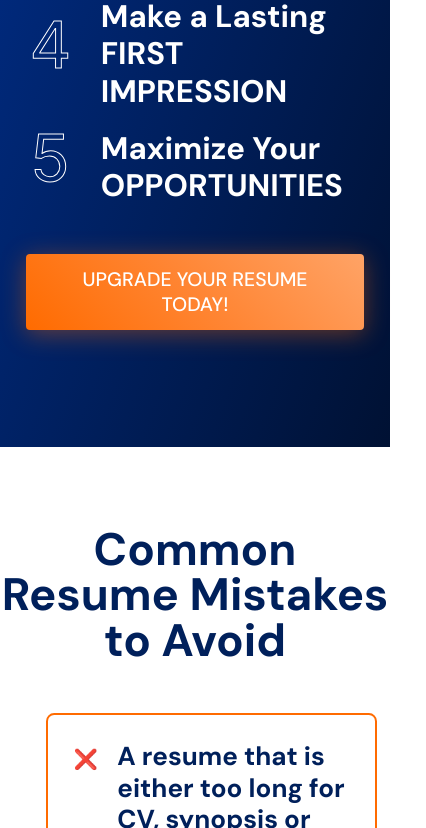
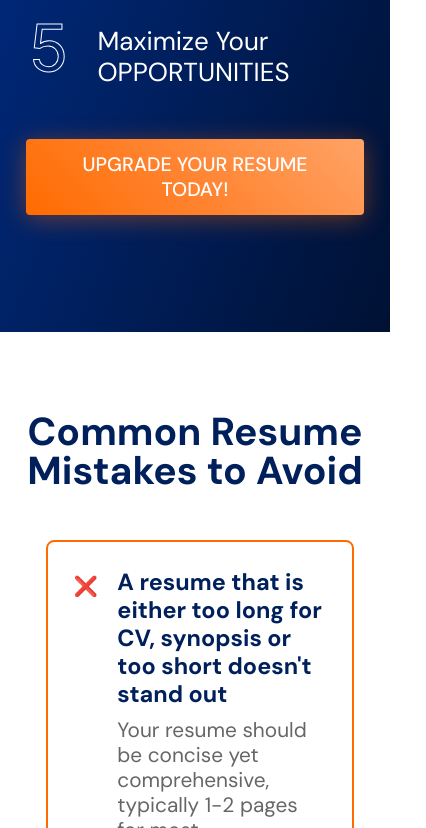
Before and after one commit to ElviinThomasEldho/MyBigBreak, a React (Vite) app: page / in a window 390 px wide. Shown: the part 1636-2464 px from the top of the page, 426 px wide, since content can reach past the window. Built offline with nearby package versions, Linux system fonts and the light colour scheme; a web font is replaced by a local one.

Commit message:
minor fix

```diff
--- a/src/styles.css
+++ b/src/styles.css
@@ -1338,7 +1338,7 @@ button {
   }
 
   .why-resume-container .serif {
-    font-size: 5rem;
+    font-size: 4rem;
     line-height: 1;
   }
 
@@ -1353,22 +1353,23 @@ button {
     display: flex;
     flex-direction: row;
     align-items: center;
-    justify-content: center;
+    justify-content: start;
     gap: var(--spacing-lg);
     text-align: center;
     padding: 0;
   }
 
   .reason-card .serif {
-    min-width: 3.75rem;
+    min-width: 3.5rem;
     margin-bottom: var(--spacing-md);
     font-size: 5rem;
   }
 
   .reason-card h3 {
-    font-size: 2.4rem;
+    font-size: 2rem;
     text-align: left;
     line-height: 1.2;
+    font-weight: normal;
   }
 
   .common-mistakes-container {
@@ -1376,17 +1377,17 @@ button {
   }
 
   .common-mistakes-title {
-    font-size: 3.5rem;
+    font-size: 3rem;
     line-height: 1;
   }
 
   .mistake-title {
-    font-size: 2rem;
+    font-size: 1.8rem;
     line-height: 1.2;
   }
 
   .mistake-description {
-    font-size: 1.8rem;
+    font-size: 1.6rem;
     line-height: 1.2;
   }
 
@@ -1404,14 +1405,14 @@ button {
   }
 
   .title-container p {
-    font-size: 2rem;
+    font-size: 1.5rem;
     line-height: 1.2;
     text-align: center;
     max-width: 100%;
   }
 
   .how-it-works-title {
-    font-size: 4rem;
+    font-size: 3rem;
   }
 
   .steps-container {
@@ -1425,11 +1426,11 @@ button {
   }
 
   .step-card h3 {
-    font-size: 3rem;
+    font-size: 2rem;
   }
 
   .step-card p {
-    font-size: 2rem;
+    font-size: 1.8rem;
     line-height: 1.2;
   }
 
@@ -1441,7 +1442,6 @@ button {
     font-size: 3.5rem;
     line-height: 1;
   }
-
 
   .testimonial-card {
     padding: var(--spacing-xl);
@@ -1475,35 +1475,37 @@ button {
     font-size: 1.2rem;
   }
 
-
   .faq-container {
     width: 100vw;
     margin: 0;
   }
 
-
   .faq-title {
     font-size: 3rem;
     line-height: 1.2;
   }
 
   .faq-item {
-    font-size: 2rem;
+    font-size: 1.5rem;
   }
 
   .faq-question {
-    font-size: 2rem;
+    font-size: 1.5rem;
   }
 
   .faq-answer {
-    font-size: 2rem;
+    font-size: 1.5rem;
     line-height: 1.2;
   }
 
   .faq-answer.open {
-    font-size: 2rem;
+    font-size: 1.5rem;
     line-height: 1.2;
     margin-top: var(--spacing-lg);
+  }
+
+  .footer-container {
+    width: 100vw;
   }
 
   .footer-content {
@@ -1522,7 +1524,4 @@ button {
   .footer-content .copyright {
     font-size: 2rem;
   }
-
-
-
-}
+}
```
